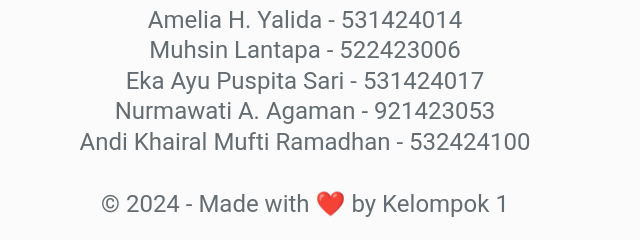
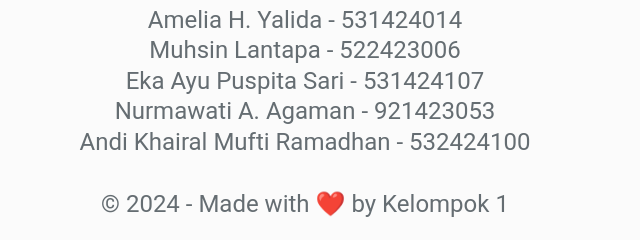
Before and after one commit to ramdanolii14/kelompok1, a plain HTML site: page index.html in a window 1280 px wide. Shown: the part 2822-3062 px from the top of the page, 335-975 px from the left. Drawn offline with Linux system fonts and the light colour scheme.

Commit message:
Update index.html

```diff
--- a/index.html
+++ b/index.html
@@ -263,7 +263,7 @@
         <p>Ramdan Olii - 532424069</p>
         <p>Amelia H. Yalida - 531424014</p>
         <p>Muhsin Lantapa - 522423006</p>
-        <p>Eka Ayu Puspita Sari - 531424017</p>
+        <p>Eka Ayu Puspita Sari - 531424107</p>
         <p>Nurmawati A. Agaman - 921423053</p>
         <p>Andi Khairal Mufti Ramadhan - 532424100</p>
         <p></p>
```
